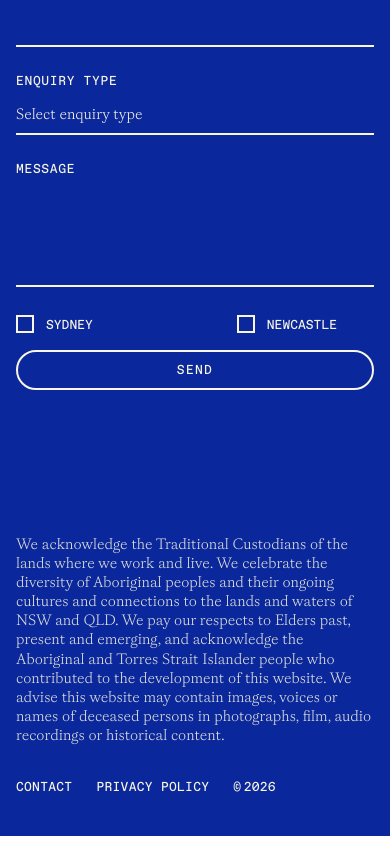
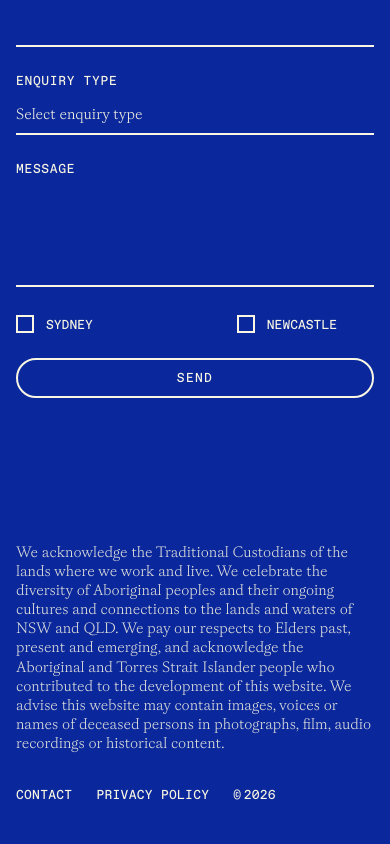
Before and after one commit to Enigma-Communication/enigma-holding-page, a React (Vite) app: page / in a window 390 px wide. Shown: the part 1263-2107 px from the top of the page. Built offline with nearby package versions, Linux system fonts and the light colour scheme.

Commit message:
Update App.tsx

```diff
--- a/src/app/components/ContactForm.tsx
+++ b/src/app/components/ContactForm.tsx
@@ -503,7 +503,7 @@ export function ContactForm({
               active={submitButtonActive}
               type={isPreview ? 'button' : 'submit'}
               tabIndex={isPreview ? -1 : undefined}
-              className={`px-6 md:px-8 py-2 border-2 rounded-full ${utilityMonoClass} tracking-widest w-full sm:w-auto`}
+              className={`mt-2 sm:mt-0 px-6 md:px-8 py-2 border-2 rounded-full ${utilityMonoClass} tracking-widest w-full sm:w-auto`}
               baseBackgroundColor="transparent"
               baseBorderColor={borderColor}
               baseTextColor={textColor}
```
